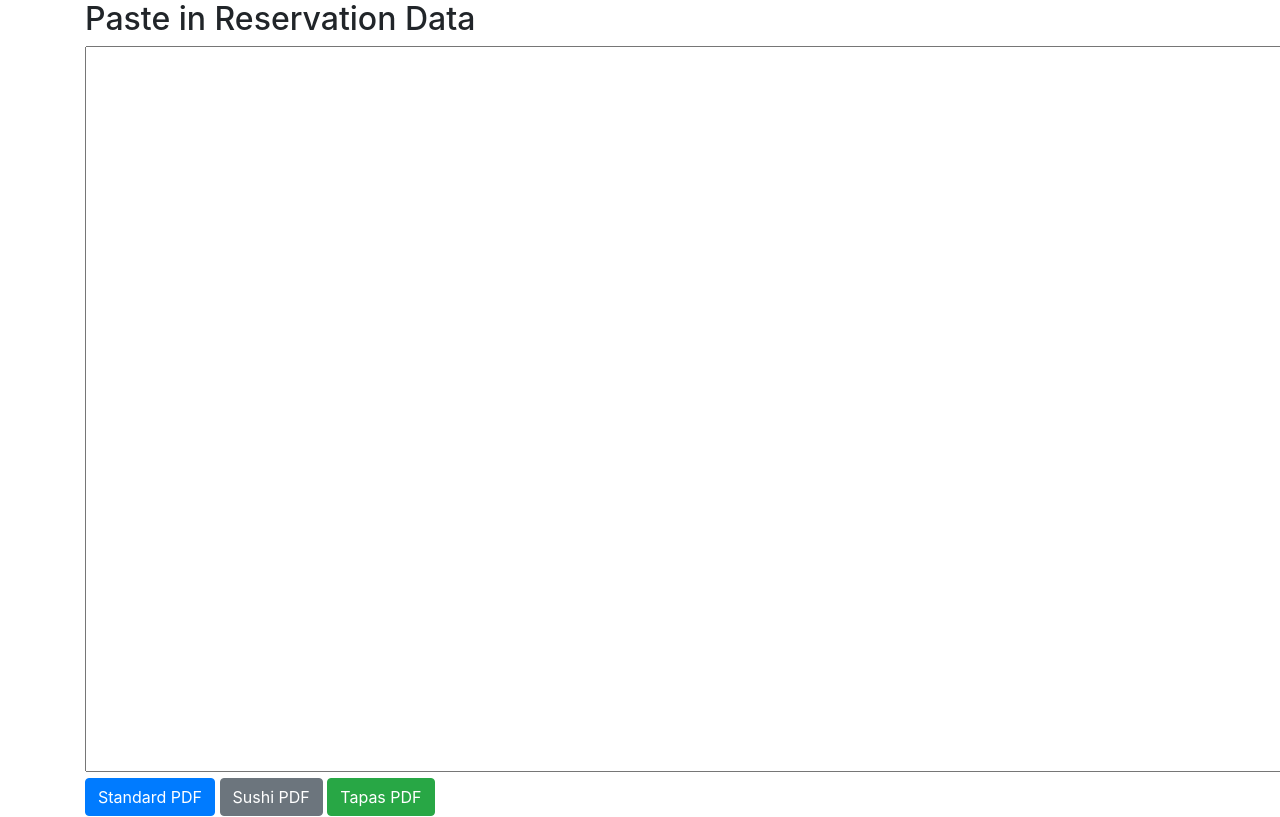
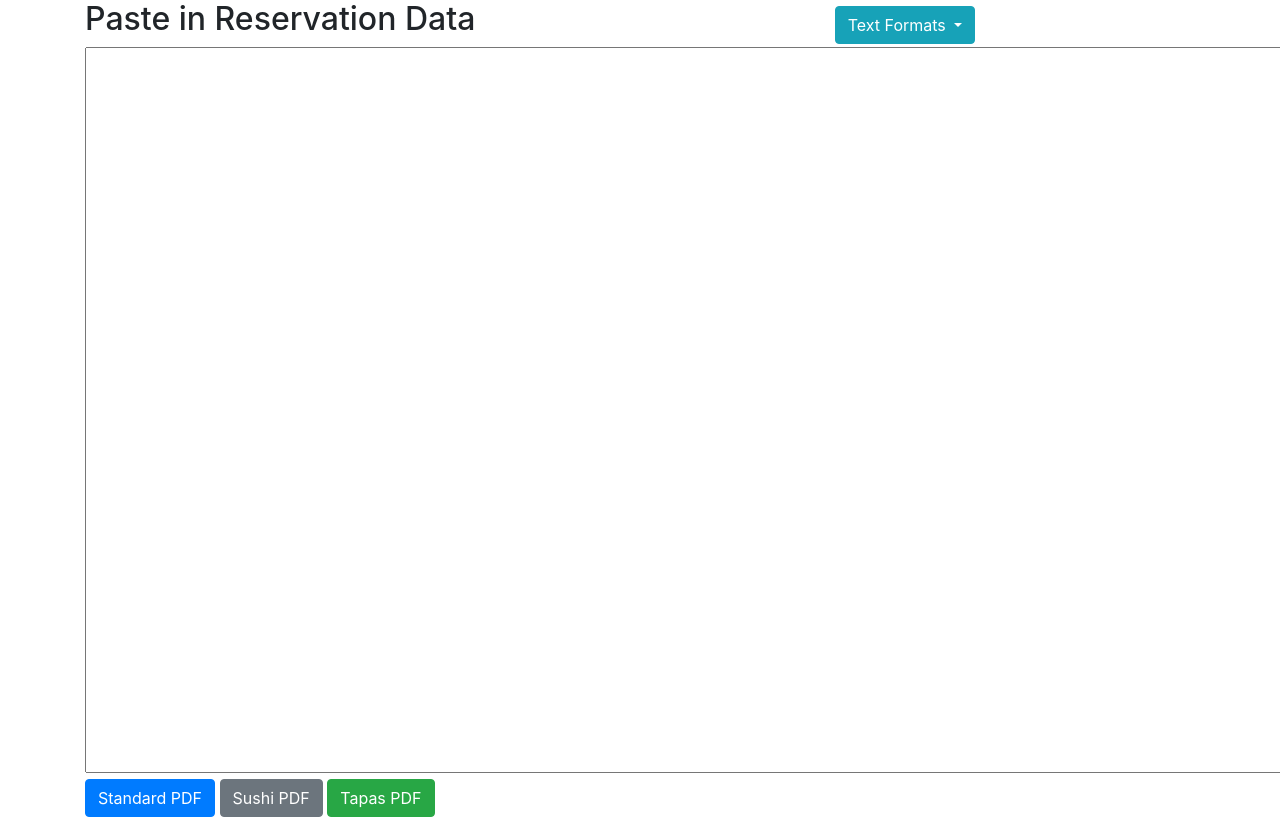
Before and after one commit to SproutSeeds/auto-populate-pdf, a browser extension: page index.html in a window 1280 px wide. Shown: the top 817 px of the page. Drawn offline with nearby package versions, Linux system fonts and the light colour scheme.

Commit message:
Added a dropdown button with the text files as linked downloads.

```diff
--- a/index.html
+++ b/index.html
@@ -25,6 +25,18 @@
 </head>
 
 <body>
+  <div class="btn-group">
+    <button type="button" class="btn btn-info dropdown-toggle" data-toggle="dropdown" aria-haspopup="true"
+      aria-expanded="false">
+      Text Formats
+    </button>
+    <div class="dropdown-menu">
+      <a class="dropdown-item" href="./text-templates/standard-text-template.rtf">Standard Format</a>
+      <a class="dropdown-item" href="./text-templates/sushi-text-template.rtf">Sushi Format</a>
+      <a class="dropdown-item" href="./text-templates/tapas-text-template.rtf">Tapas Format</a>
+    </div>
+  </div>
+
   <div class="container">
     <h2>Paste in Reservation Data</h2>
 
@@ -34,6 +46,7 @@
     <button type="button" class="btn btn-secondary" id="sushi-button">Sushi PDF</button>
     <button type="button" class="btn btn-success" id="tapas-button">Tapas PDF</button>
   </div>
+
 
 
 
--- a/style.css
+++ b/style.css
@@ -7,3 +7,9 @@
   width: 70vh; */
   overflow-y: scroll;
 }
+.btn-group {
+  float: right;
+  margin-right: 23.8vw;
+  margin-top: 0.5vw;
+  margin-bottom: 0.2vw;
+}
```
Also changed, not shown: 3 other files.
